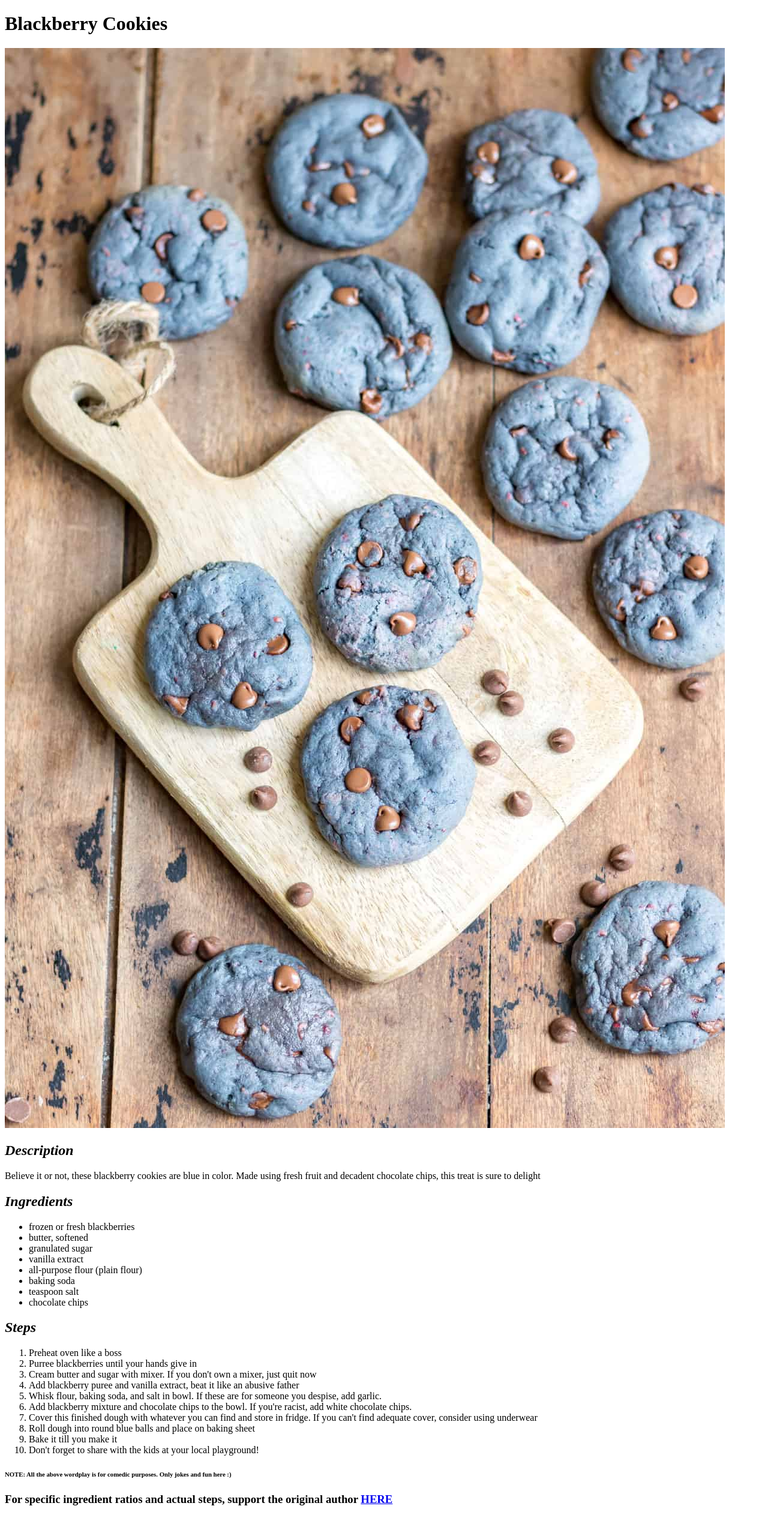
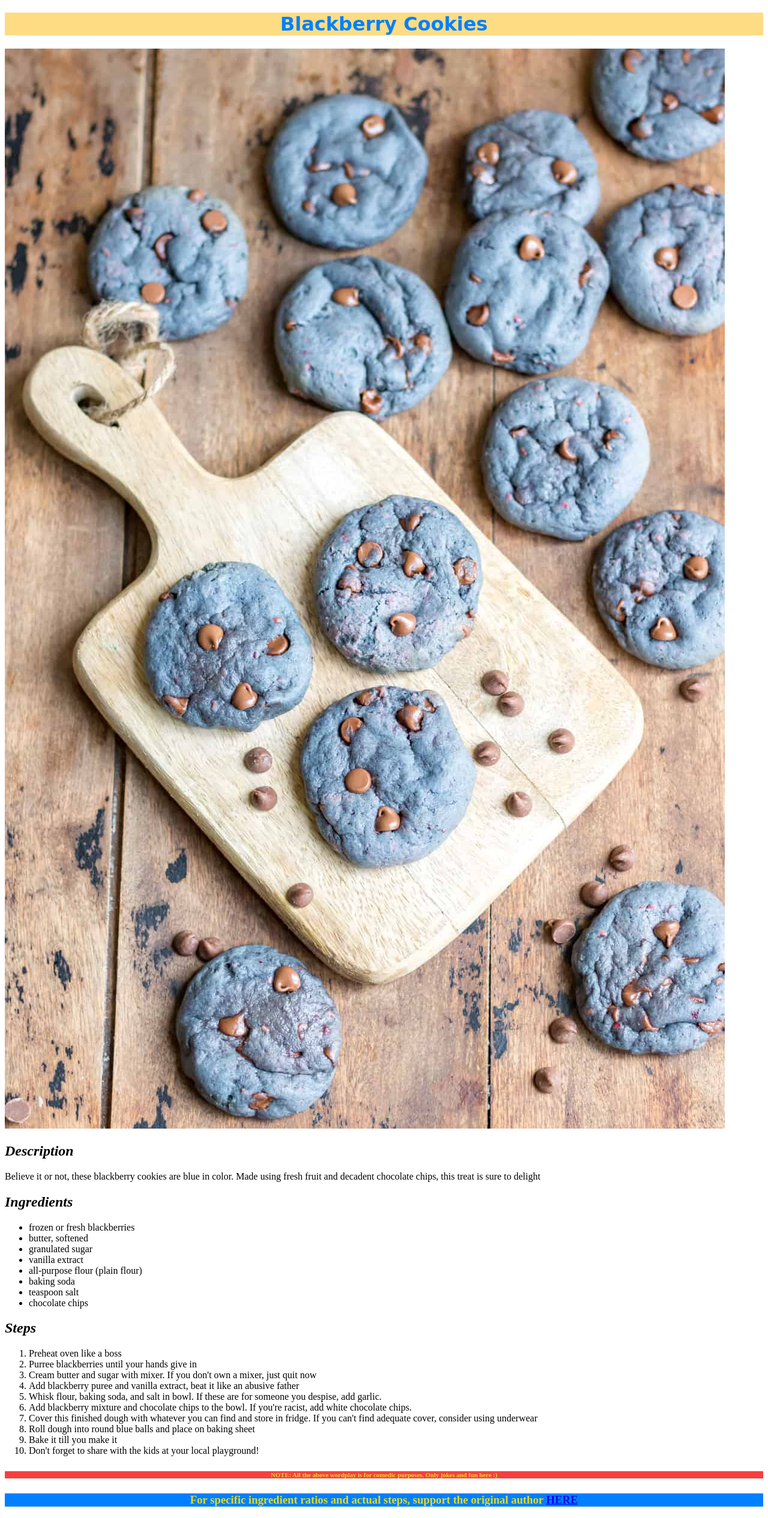
Before and after one commit to vvhawk/odin-recipes, a plain HTML site: page recipes/blackberry-cookies.html in a window 1280 px wide. Shown: the whole page at 60% size. Drawn offline with Linux system fonts and the light colour scheme.

Commit message:
Added initial styles
Added a little flair with CSS. Mainly header fonts, color, and background color.
Added picture of Odin.
Will add more when I learn how to work with images.

```diff
--- a/recipes/blackberry-cookies.html
+++ b/recipes/blackberry-cookies.html
@@ -3,6 +3,7 @@
     <head>
         <meta charset="UTF-8">
         <title>Blackberry Cookies</title>
+        <link rel = "stylesheet" href = "../styles/general.css">
     </head>
 
     <body>
--- /dev/null
+++ b/styles/general.css
@@ -0,0 +1,27 @@
+h1
+{
+    text-align: center;
+    font-family: 'Brush Script MT', cursive;
+    color:rgb(0, 128, 255);
+    background-color: rgb(253, 220, 131);
+}
+
+h6
+{
+    text-align: center;
+    background-color: rgb(249, 62, 62);
+    color:rgb(229, 219, 32);
+}
+
+h3
+{
+    text-align: center;
+    background-color: rgb(0, 128, 255);
+    color:rgb(229, 219, 32);
+}
+
+img
+{
+    height:auto
+    width: 600px;
+}
--- /dev/null
+++ b/styles/index.css
@@ -0,0 +1,12 @@
+h1
+{
+    text-align: center;
+    background-color: rgb(0, 128, 255);
+    color:rgb(229, 219, 32);
+    font-family: Brush Script MT;
+}
+
+img
+{
+    im
+}
```
Also changed, not shown: index.html (+2 -0 lines), recipes/blueberry-milk-tea.html (+1 -0 lines), recipes/cookie-monster-ice-cream.html (+1 -0 lines), images/odin.jpeg (added).
